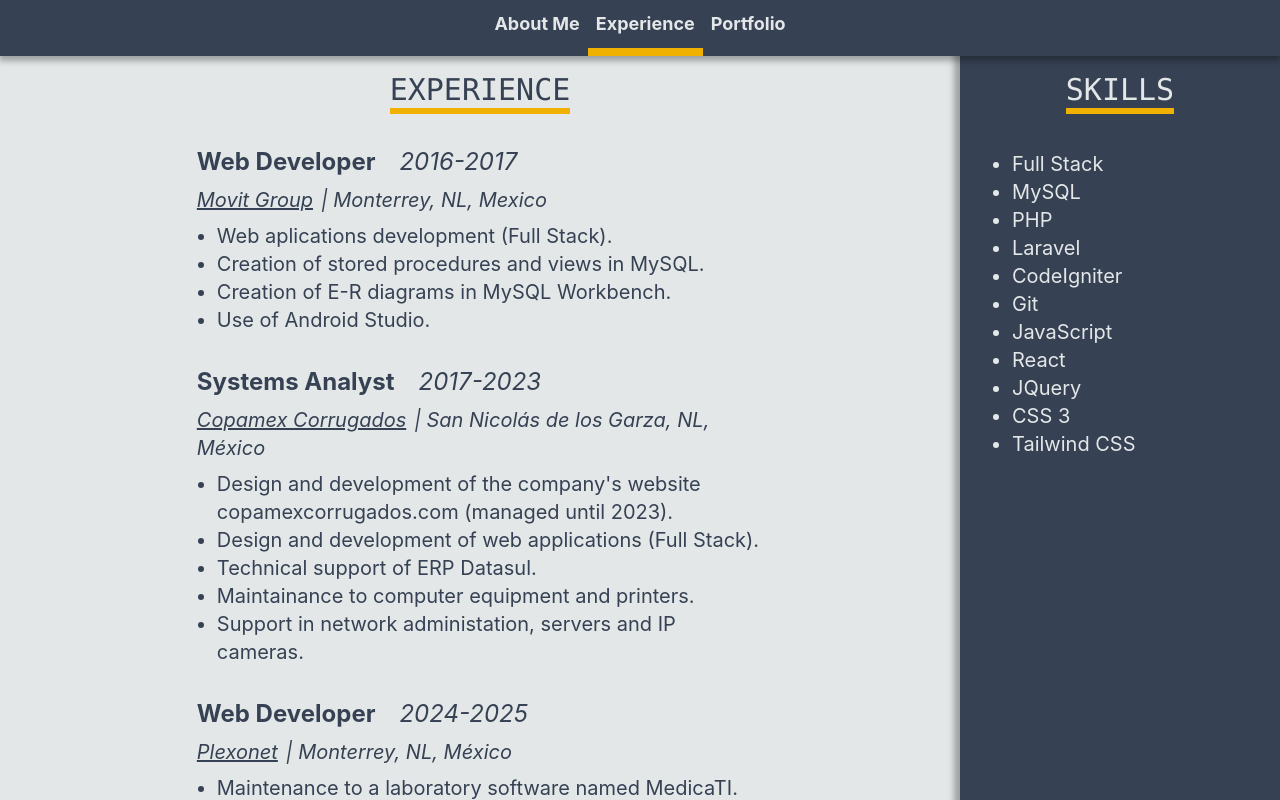
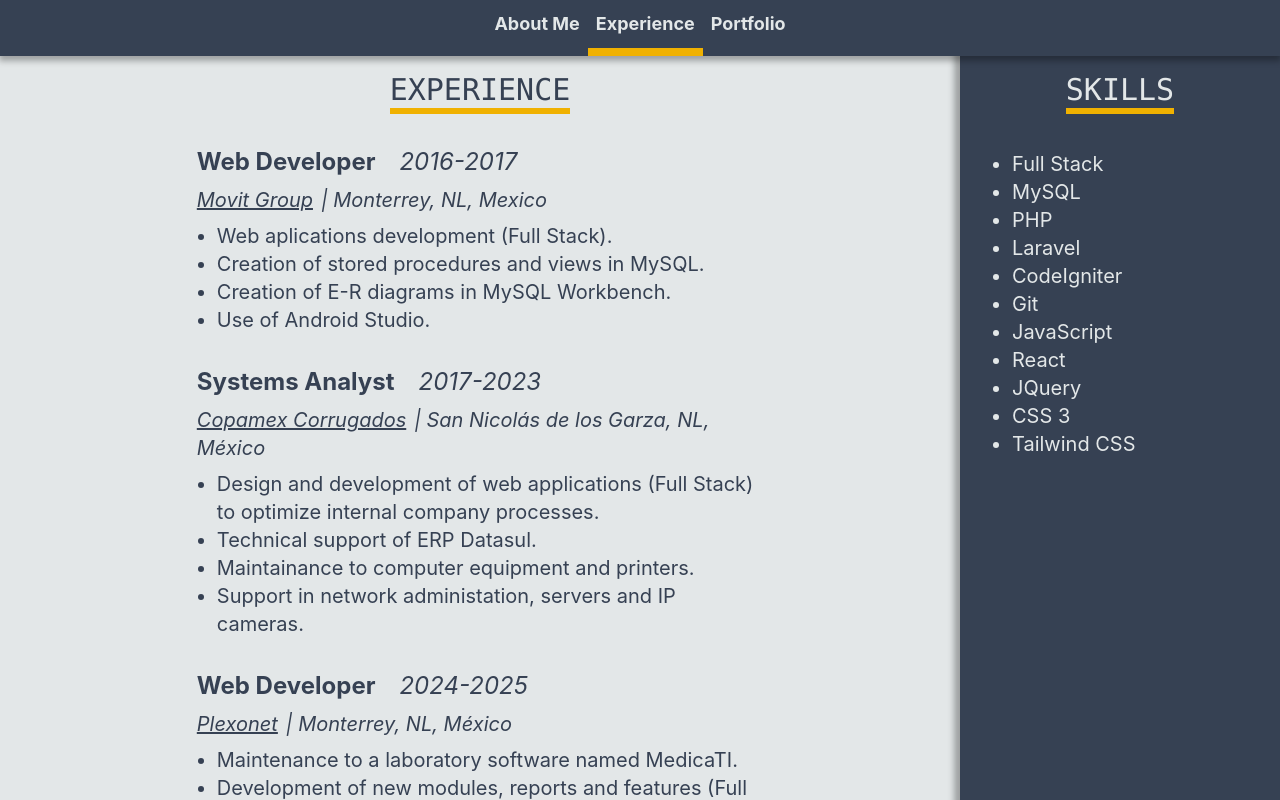
Before and after one commit to diegohgit/diego-cv, a React (Vite) app: page /experience in a window 1280 px wide. Built offline with nearby package versions, Linux system fonts and the light colour scheme.

Commit message:
Modify experience bullet in Jobs.js and resume pdf file.

```diff
--- a/src/data/Jobs.js
+++ b/src/data/Jobs.js
@@ -21,11 +21,10 @@ const jobs = [
     website  : 'https://www.copamexcorrugados.com',
     location : 'San Nicolás de los Garza, NL, México',
     activities: [
-      {activity_id: 1, description: "Design and development of the company's website copamexcorrugados.com (managed until 2023)."},
-      {activity_id: 2, description: 'Design and development of web applications (Full Stack).'},
-      {activity_id: 3, description: 'Technical support of ERP Datasul.'},
-      {activity_id: 4, description: 'Maintainance to computer equipment and printers.'},
-      {activity_id: 5, description: 'Support in network administation, servers and IP cameras.'},
+      {activity_id: 1, description: "Design and development of web applications (Full Stack) to optimize internal company processes."},
+      {activity_id: 2, description: 'Technical support of ERP Datasul.'},
+      {activity_id: 3, description: 'Maintainance to computer equipment and printers.'},
+      {activity_id: 4, description: 'Support in network administation, servers and IP cameras.'},
     ]
   },
   {
```
Also changed, not shown: 1 other file (tests, documents, lock files or other folders).
